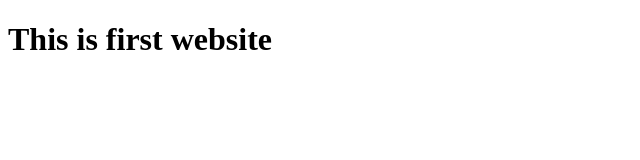
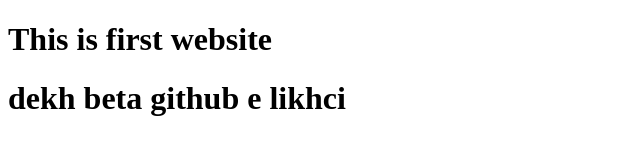
Before and after one commit to hsaiful/my-first-website, a plain HTML site: page index.html in a window 1280 px wide. Shown: the whole page, without its empty margins (0-640 px from the left). Drawn offline with Linux system fonts and the light colour scheme.

Commit message:
github sikhci

```diff
--- a/index.html
+++ b/index.html
@@ -7,5 +7,8 @@
 </head>
 <body>
     <h1>This is first website</h1>
+    <h1>dekh beta github e likhci</h1>
+
+
 </body>
 </html>
```
